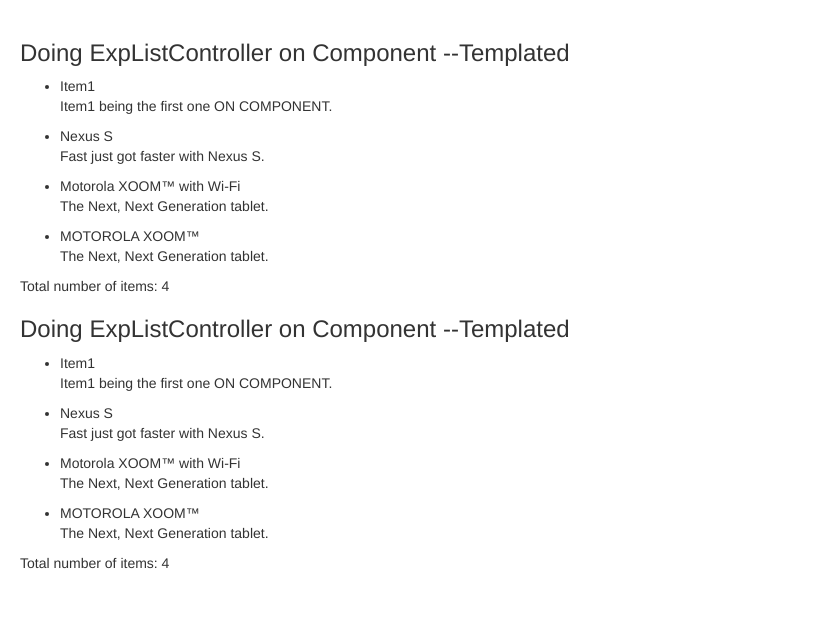
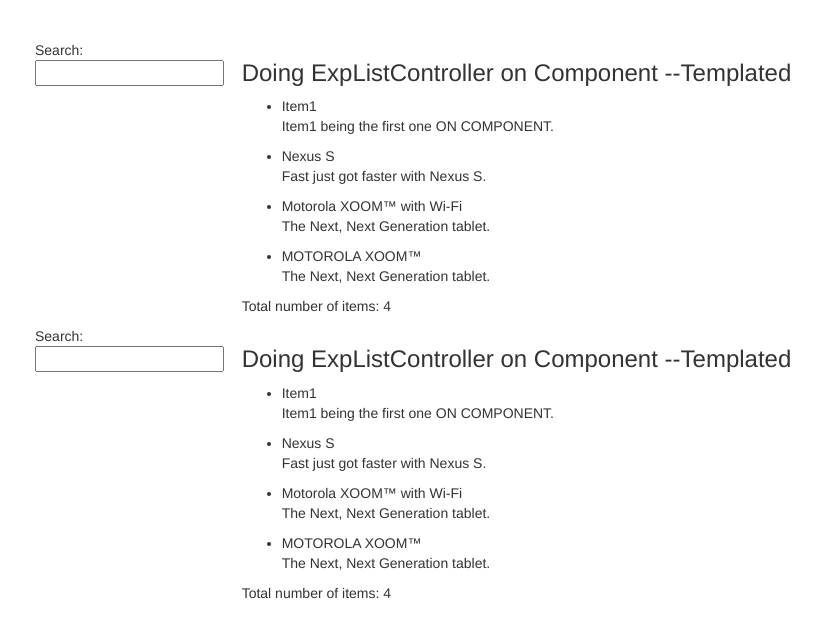
Before and after one commit to al-gomeisa/custom-product-list, a website: page app/index.html in a window 1280 px wide. Shown: the whole page, without its empty margins (0-833 px from the left). Drawn offline with nearby package versions, Linux system fonts and the light colour scheme; some packages are replaced by stand-ins of ours.

Commit message:
step 5 introducing search filter

```diff
--- a/app/items-list/items-list.template.html
+++ b/app/items-list/items-list.template.html
@@ -1,8 +1,19 @@
+<div class="container-fluid">
+    <div class="row">
+        <div class="col-md-2">
+        <!--Sidebar content-->
+        Search: <input ng-model="$ctrl.query" />
+        </div>
+        <div class="col-md-10">
+          <!--Body content-->
             <h3>{{$ctrl.title}} --Templated</h3>
             <ul>
-   <li ng-repeat="item in $ctrl.items">
+                <li ng-repeat="item in $ctrl.items | filter:$ctrl.query">
                     <span>{{item.name}}</span>
                     <p>{{item.description}}</p>
                 </li>
             </ul>
             <p>Total number of items: {{$ctrl.items.length}}</p>
+        </div>
+    </div>
+</div>
--- a/e2e-tests/scenarios.js
+++ b/e2e-tests/scenarios.js
@@ -3,6 +3,9 @@
 // Angular E2E Testing Guide:
 // https://docs.angularjs.org/guide/e2e-testing
 
+
+
+/*
 describe('PhoneCat Application', function() {
 
   it('should redirect `index.html` to `index.html#!/phones', function() {
@@ -97,3 +100,4 @@
   });
 
 });
+*/
```
Lines whose indentation alone changed are shown as unchanged.
